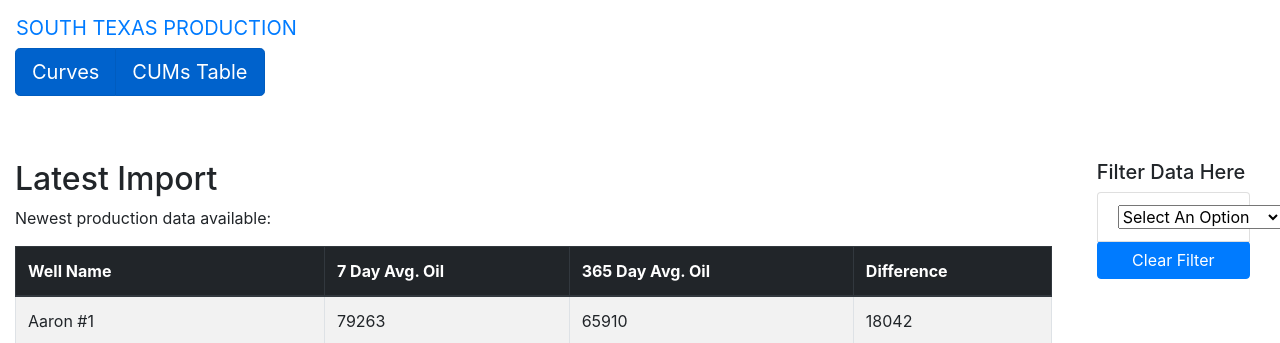
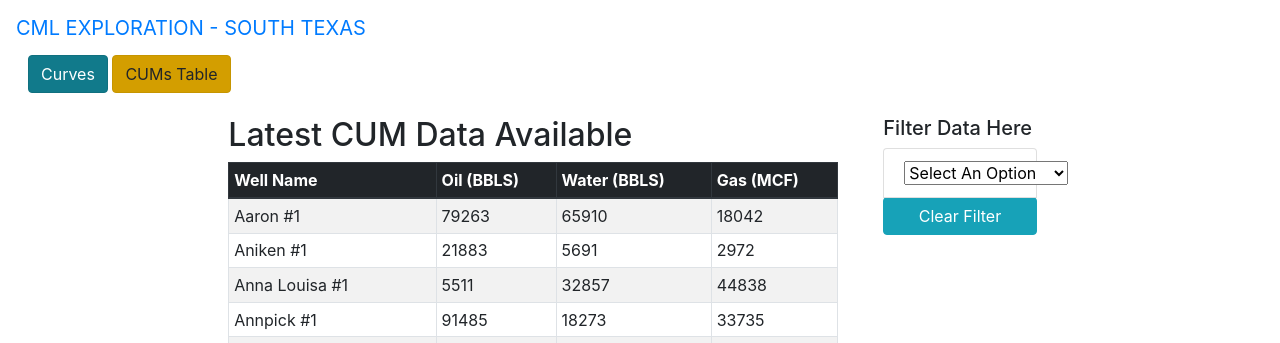
Before and after one commit to gabrielavalos/SouthTexas, a plain HTML site: page allWellProductionTable.html in a window 1280 px wide. Shown: the top 343 px of the page. Drawn offline with nearby package versions, Linux system fonts and the light colour scheme.

Commit message:
updated format

```diff
--- a/allWellProductionTable.html
+++ b/allWellProductionTable.html
@@ -6,7 +6,6 @@
     <meta name="viewport" content="width=device-width, initial-scale=1.0">
     <title>All Well Production Table</title>
     <link rel="stylesheet" href="https://maxcdn.bootstrapcdn.com/bootstrap/4.5.2/css/bootstrap.min.css">
-
     <link
       rel="stylesheet"
       href="https://maxcdn.bootstrapcdn.com/bootstrap/4.0.0/css/bootstrap.min.css"
@@ -16,30 +15,30 @@
     <script src="https://d3js.org/d3.v5.min.js"></script>
 </head>
 <body>
-<!--NAVIGATION BAR TO TOGGLE BETWEEN TABLE IMPORT AND SITE CURVES/TABLE-->
+<!--NAVIGATION BAR TO TOGGLE BETWEEN TABLE IMPORT AND SITE CURVES/TABLE -->
 <nav class="navbar navbar-expand-lg fixed-top">
-    <a class="navbar-brand" href="index.html">SOUTH TEXAS PRODUCTION</a>
+    <a class="navbar-brand" href="index.html">CML EXPLORATION - SOUTH TEXAS </a>
 </nav>
 <div class="container-fluid pt-5 pb-3">
-    <div class="btn-group" role="group" aria-label="Basic example">
-        <a href="index.html" class="btn btn-primary btn-lg active" role="button" aria-pressed="true">Curves</a>
-        <a href="allWellProductionTable.html" class="btn btn-primary btn-lg active" role="button" aria-pressed="true">CUMs Table</a>
+    <div class="btn" aria-label="Basic example">
+        <a href="index.html" class="btn btn-primary btn-md active btn-info" role="button" aria-pressed="true">Curves</a>
+        <a href="allWellProductionTable.html" class="btn btn-primary btn-md active btn-warning" role="button" aria-pressed="true">CUMs Table</a>
     </div>
 </div>
-<!--TABULAR IMPORT HERE-->
-<div class="container-fluid pt-5">
+<!--CUM TABLE HERE-->
+<div class="container-fluid">
     <div class="row">
-        <!-- <div class="col-md-2"></div> -->
-      <div class="col-md-10">
-        <h2>Latest Import</h2>
-        <p>Newest production data available:</p>
-        <table class="table table-striped table-bordered">
+        <div class="col-md-2"></div>
+        <div class="col-md-6">
+            <h2>Latest CUM Data Available</h2>
+        <table class="table table-sm table-striped table-bordered table-hover">
+            <!-- table-dark -->
           <thead class="thead-dark">
           <tr>
             <th>Well Name</th>
-            <th>7 Day Avg. Oil</th>
-            <th>365 Day Avg. Oil</th>
-            <th>Difference</th>
+            <th>Oil (BBLS)</th>
+            <th>Water (BBLS)</th>
+            <th>Gas (MCF)</th>
           </tr>
         </thead>
         <tbody></tbody>
@@ -55,8 +54,7 @@
                         <option hidden value="default">Select An Option</option>
                     </select>
                 </li>
-              <button id="clear-filter-btn" type="button" class="btn btn-primary">Clear Filter</button>
-
+                <button id="clear-filter-btn" type="button" class="btn btn-info">Clear Filter</button>
             </ul>
         </form>
     </div>
```
Also changed, not shown: index.html (+12 -15 lines). Lines whose indentation alone changed are shown as unchanged.
